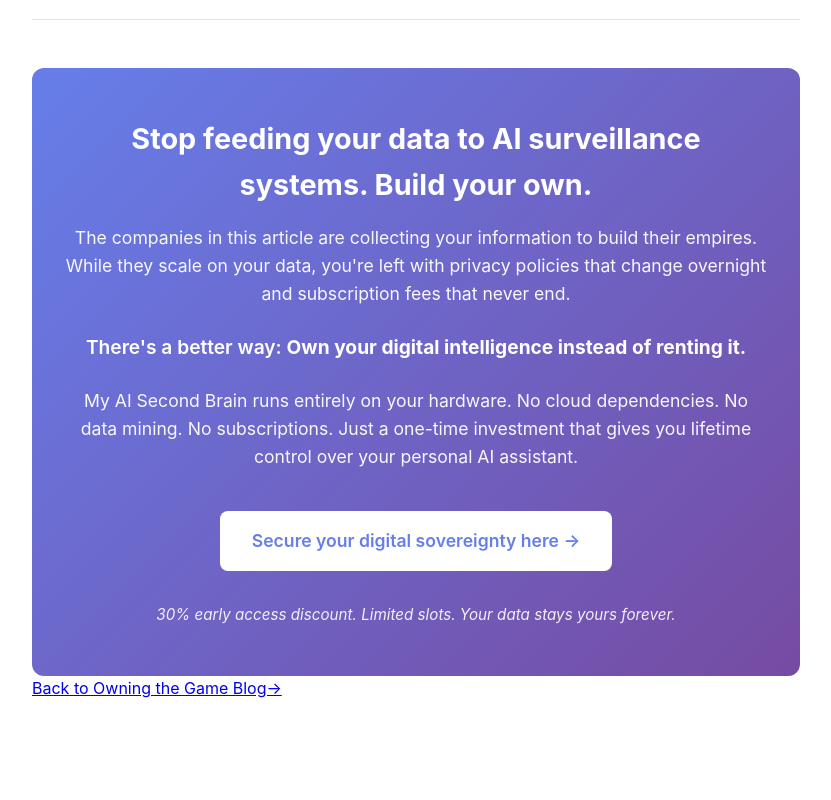
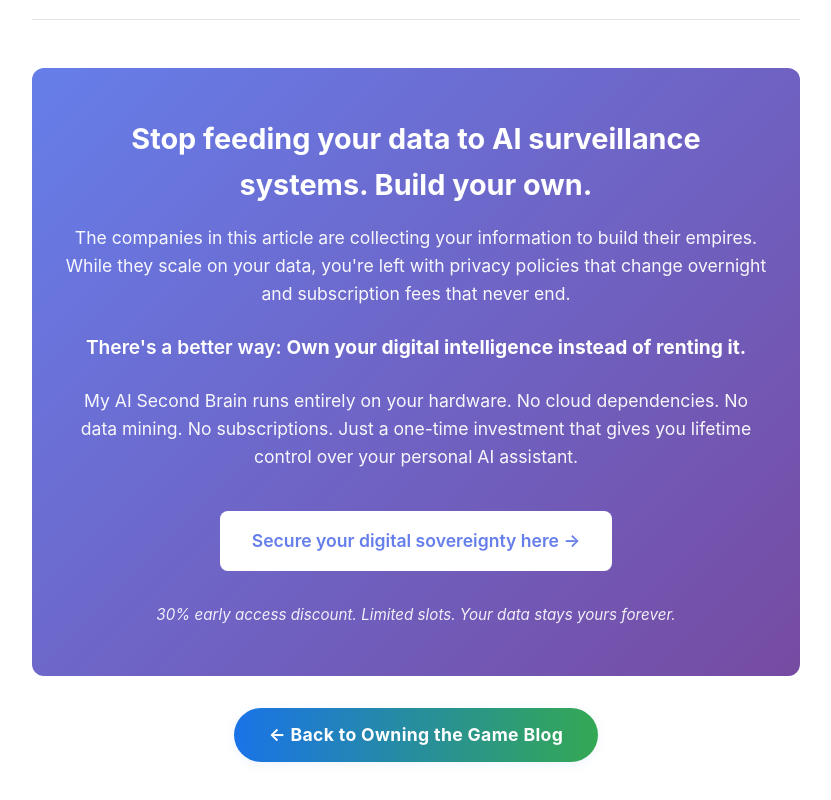
Before and after one commit to Rovibecode/roland-craeye-website, a plain HTML site: page ai_data_privacy_blog_page.html in a window 1280 px wide. Shown: the part 5634-6434 px from the top of the page, without its empty margins (224-1055 px from the left). Before the commit the page ends 6367 px from the top, so only its background shows below. Drawn offline with Linux system fonts and the light colour scheme.

Commit message:
hover back link

```diff
--- a/ai_data_privacy_blog_page.html
+++ b/ai_data_privacy_blog_page.html
@@ -158,6 +158,30 @@
                 font-size: 1.5rem;
             }
         }
+        .back-link {
+  text-align: center;
+  margin: 2em 0 1em 0;
+}
+
+.back-link a {
+  display: inline-block;
+  padding: 0.75em 2em;
+  background: linear-gradient(90deg, #1a73e8 0%, #34a853 100%);
+  color: #fff;
+  border-radius: 30px;
+  text-decoration: none;
+  font-weight: bold;
+  font-size: 1.1em;
+  box-shadow: 0 2px 12px rgba(26,115,232,0.08);
+  transition: background 0.2s, transform 0.2s;
+  letter-spacing: 0.02em;
+}
+
+.back-link a:hover {
+  background: linear-gradient(90deg, #34a853 0%, #1a73e8 100%);
+  transform: translateY(-2px) scale(1.04);
+  box-shadow: 0 6px 24px rgba(26,115,232,0.15);
+}
     </style>
 </head>
 <body>
@@ -267,8 +291,11 @@
             <a href="https://rolandcraeye.com/ai_second_brain.html" class="cta-button">Secure your digital sovereignty here →</a>
             <p class="cta-details">30% early access discount. Limited slots. Your data stays yours forever.</p>
         </section>
-                  <p><a href="Owning_the_Game_Blog.html" target="_blank" rel="noopener noreferrer" class="read-more">Back to Owning the Game Blog→</a>
-                    </p>
+                 <p class="back-link">
+  <a href="Owning_the_Game_Blog.html" target="_blank" rel="noopener noreferrer">
+    ← Back to Owning the Game Blog
+  </a>
+</p>
         </article>
 </body>
 </html>
```
